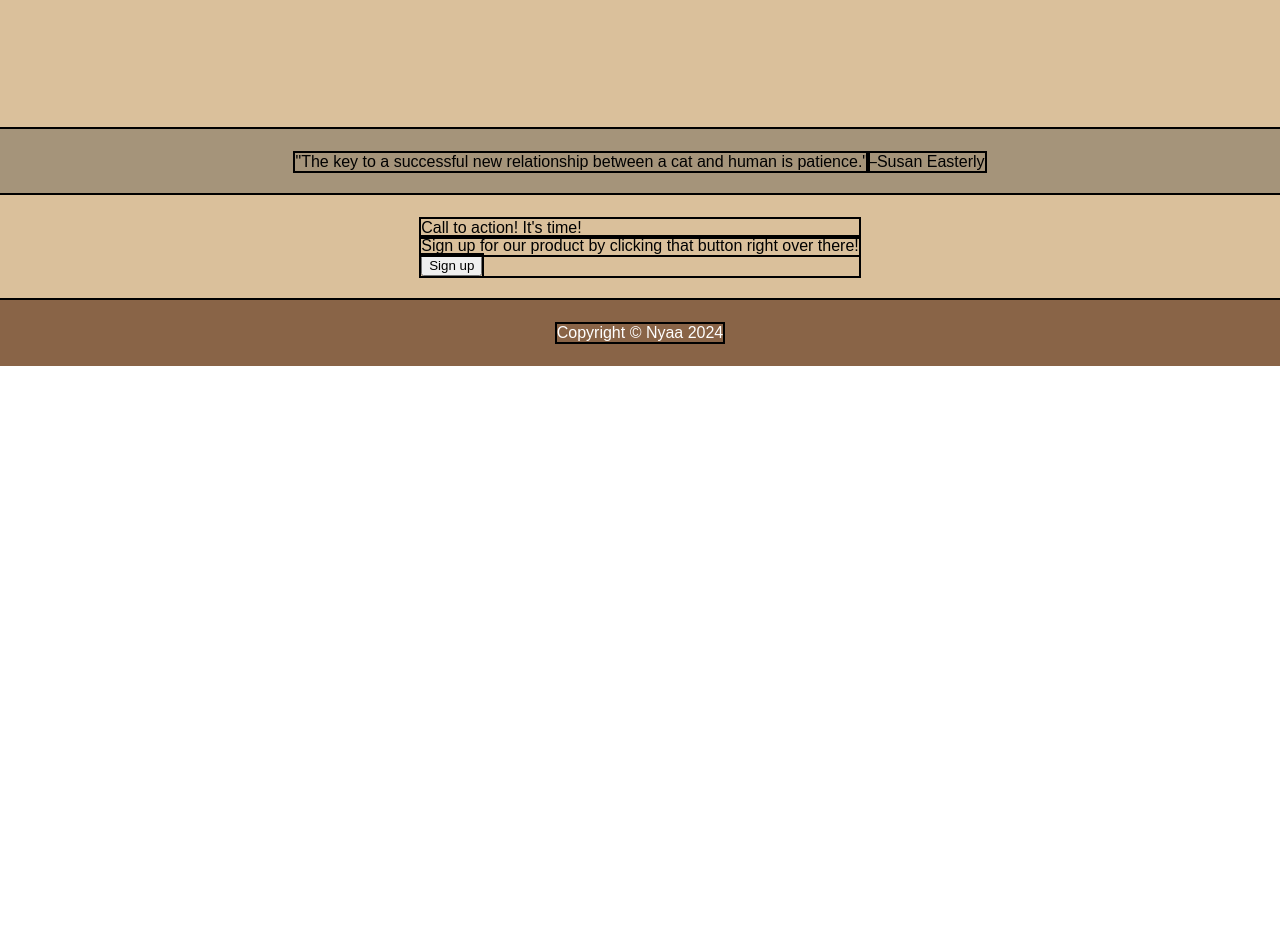
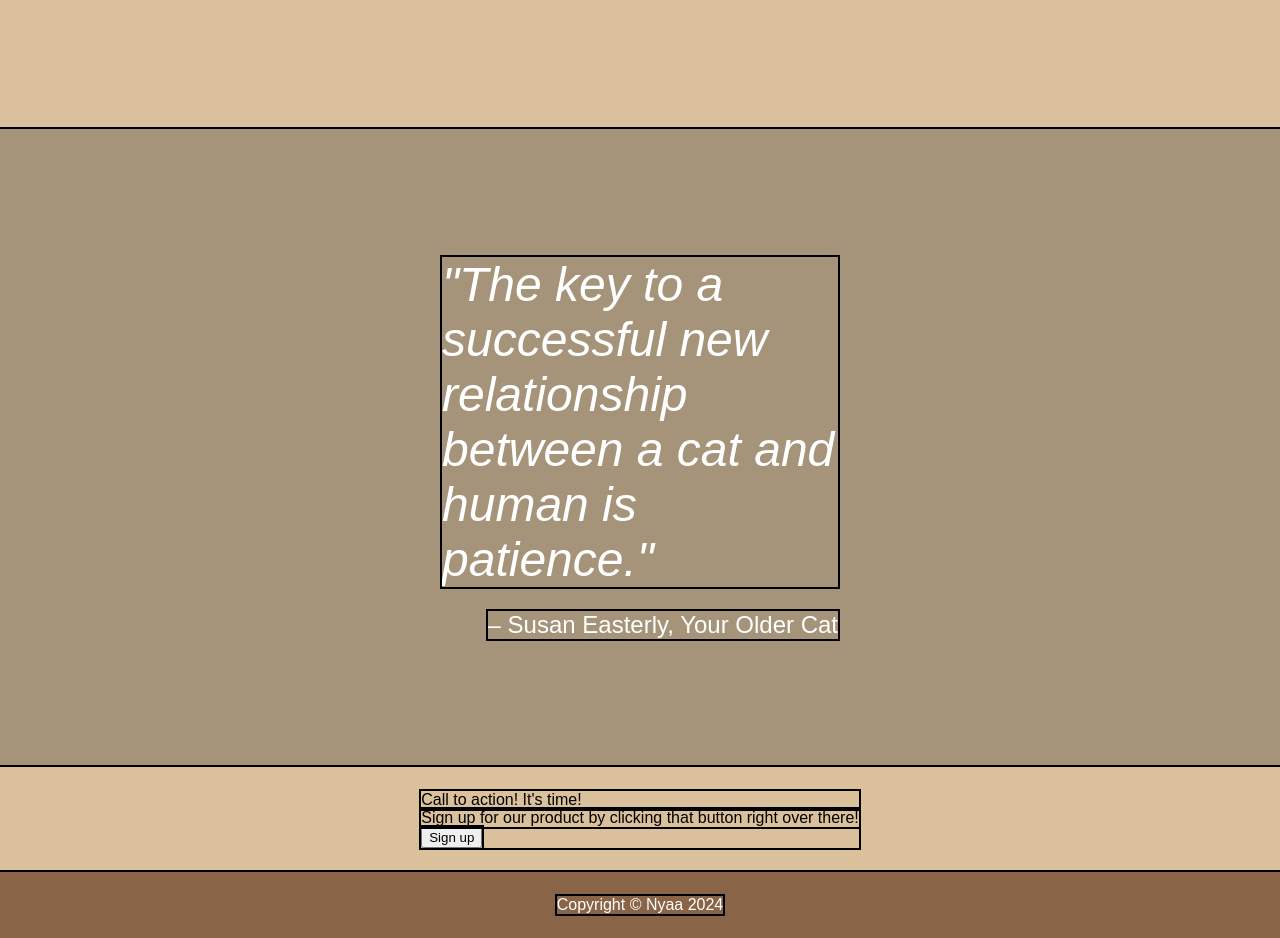
Before and after one commit to jambalong/landing-page, a plain HTML site: page index.html in a window 1280 px wide. Shown: the part 1360-2298 px from the top of the page. Before the commit the page ends 1726 px from the top, so only its background shows below. Drawn offline with Linux system fonts and the light colour scheme.

Commit message:
Add quotes styling

```diff
--- a/css/style.css
+++ b/css/style.css
@@ -123,8 +123,21 @@ a {
 .quote {
   background: #a5947a;
   display: flex;
-  justify-content: center;
-  padding: 24px 256px;
+  flex-direction: column;
+  padding: 128px 442px;
+  gap: 24px;
+  color: white;
+}
+
+.quote .text {
+  display: flex;
+  font-size: 48px;
+  font-style: italic;
+}
+
+.quote .author {
+  align-self: flex-end;
+  font-size: 24px;
 }
 
 .call-action {
--- a/index.html
+++ b/index.html
@@ -47,8 +47,8 @@
     </div>
 
     <div class="quote">
-      <div>"The key to a successful new relationship between a cat and human is patience."</div>
-      <div>–Susan Easterly</div>
+      <div class="text">"The key to a successful new relationship between a cat and human is patience."</div>
+      <div class="author">– Susan Easterly, Your Older Cat </div>
     </div>
 
     <div class="call-action">
```
